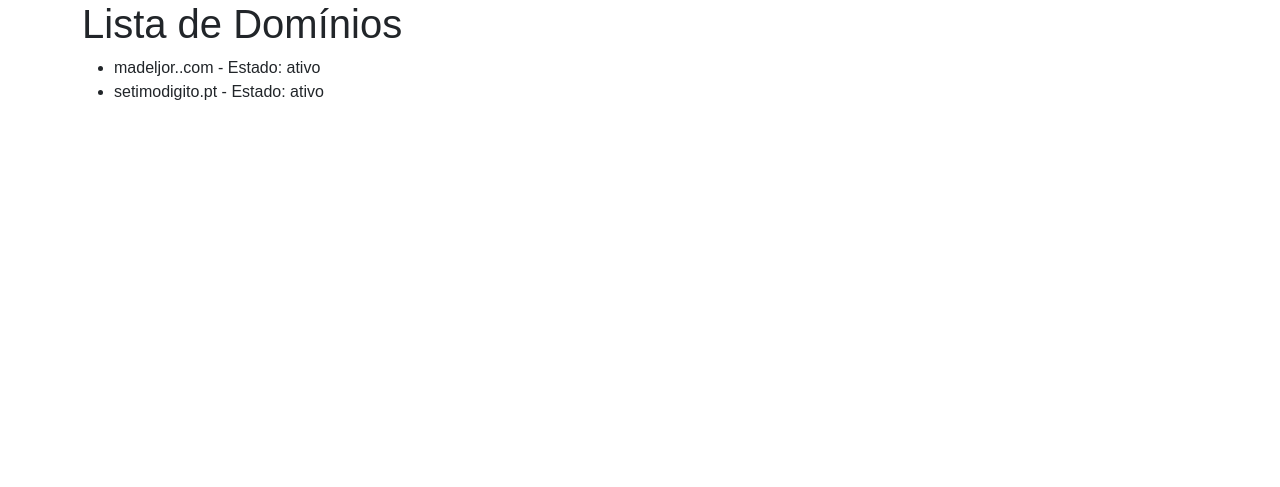
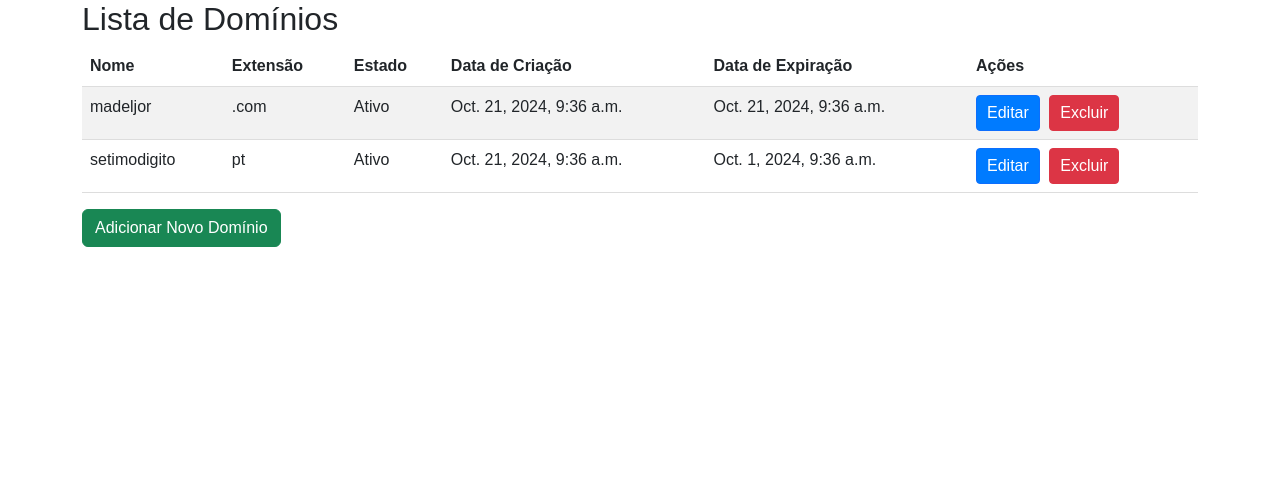
Before and after one commit to 7digito/setimodigito, a Django app: page /dominios/ in a window 1280 px wide. Shown: the part 98-585 px from the top of the page. Run offline with Django 5.2, Linux system fonts and the light colour scheme; data comes from the database, SQL or seed files in the repository; both versions use the stored data as it was after the commit.

Commit message:
CLientes e Dominios a Funcionar

```diff
--- a/dominios/templates/dominios/adicional.html
+++ b/dominios/templates/dominios/adicionar.html
@@ -1,6 +1,10 @@
 {% extends 'base.html' %}
 
+{% load static %}
+
 {% block content %}
+<link rel="stylesheet" type="text/css" href="{% static 'css/forms.css' %}">
+
 <h2>Adicionar Domínio</h2>
 
 <form method="POST">
--- a/dominios/templates/dominios/listar.html
+++ b/dominios/templates/dominios/listar.html
@@ -1,12 +1,39 @@
-{% extends "base.html" %}
+{% extends 'base.html' %}
+
+{% load static %}
 
 {% block content %}
-<h1>Lista de Domínios</h1>
-<ul>
-    {% for dominio in dominios %}
-        <li>{{ dominio.nome }}.{{ dominio.extensao }} - Estado: {{ dominio.estado }}</li>
-    {% empty %}
-        <li>Nenhum domínio encontrado.</li>
-    {% endfor %}
-</ul>
+<link rel="stylesheet" type="text/css" href="{% static 'css/tables.css' %}">
+
+<h2>Lista de Domínios</h2>
+
+<table class="table table-striped">
+    <thead>
+        <tr>
+            <th>Nome</th>
+            <th>Extensão</th>
+            <th>Estado</th>
+            <th>Data de Criação</th>
+            <th>Data de Expiração</th>
+            <th>Ações</th>
+        </tr>
+    </thead>
+    <tbody>
+        {% for dominio in dominios %}
+        <tr>
+            <td>{{ dominio.nome }}</td>
+            <td>{{ dominio.extensao }}</td>
+            <td>{{ dominio.get_estado_display }}</td>
+            <td>{{ dominio.data_criacao }}</td>
+            <td>{{ dominio.data_expiracao }}</td>
+            <td>
+                <a href="{% url 'editar_dominio' dominio.id %}" class="btn btn-primary">Editar</a>
+                <a href="{% url 'excluir_dominio' dominio.id %}" class="btn btn-danger">Excluir</a>
+            </td>
+        </tr>
+        {% endfor %}
+    </tbody>
+</table>
+
+<a href="{% url 'adicionar_dominio' %}" class="btn btn-success">Adicionar Novo Domínio</a>
 {% endblock %}
--- /dev/null
+++ b/static/css/tables.css
@@ -0,0 +1,45 @@
+/* tables.css */
+table {
+    width: 100%;
+    border-collapse: collapse;
+    margin-bottom: 20px;
+}
+
+th, td {
+    padding: 12px;
+    text-align: left;
+    border-bottom: 1px solid #ddd;
+}
+
+tr:hover {
+    background-color: #f1f1f1;
+}
+
+th {
+    background-color: #4CAF50;
+    color: white;
+}
+
+td {
+    color: #333;
+}
+
+.btn-primary {
+    background-color: #007bff;
+    color: white;
+    padding: 5px 10px;
+    text-decoration: none;
+    border-radius: 4px;
+}
+
+.btn-danger {
+    background-color: #dc3545;
+    color: white;
+    padding: 5px 10px;
+    text-decoration: none;
+    border-radius: 4px;
+}
+
+.btn {
+    margin-right: 5px;
+}
--- a/templates/includes/navbar.html
+++ b/templates/includes/navbar.html
@@ -33,7 +33,7 @@
                     <a class="nav-link text-white px-3"  href="{% url 'listar_clientes' %}">Clientes</a>
                 </li>
                 <li class="nav-item">
-                    <a class="nav-link text-white px-3" href="#">Domínios</a>
+                    <a class="nav-link text-white px-3" href="{% url 'listar_dominios' %}">Domínios</a>
                 </li>
                 <li class="nav-item">
                     <a class="nav-link text-white px-3" href="#">Recursos</a>
```
Also changed, not shown: clientes/templates/clientes/listar_clientes.html (+8 -2 lines), dominios/templates/dominios/editar.html (+6 -2 lines), static/css/forms.css (added, +28 -0 lines), db.sqlite3.
